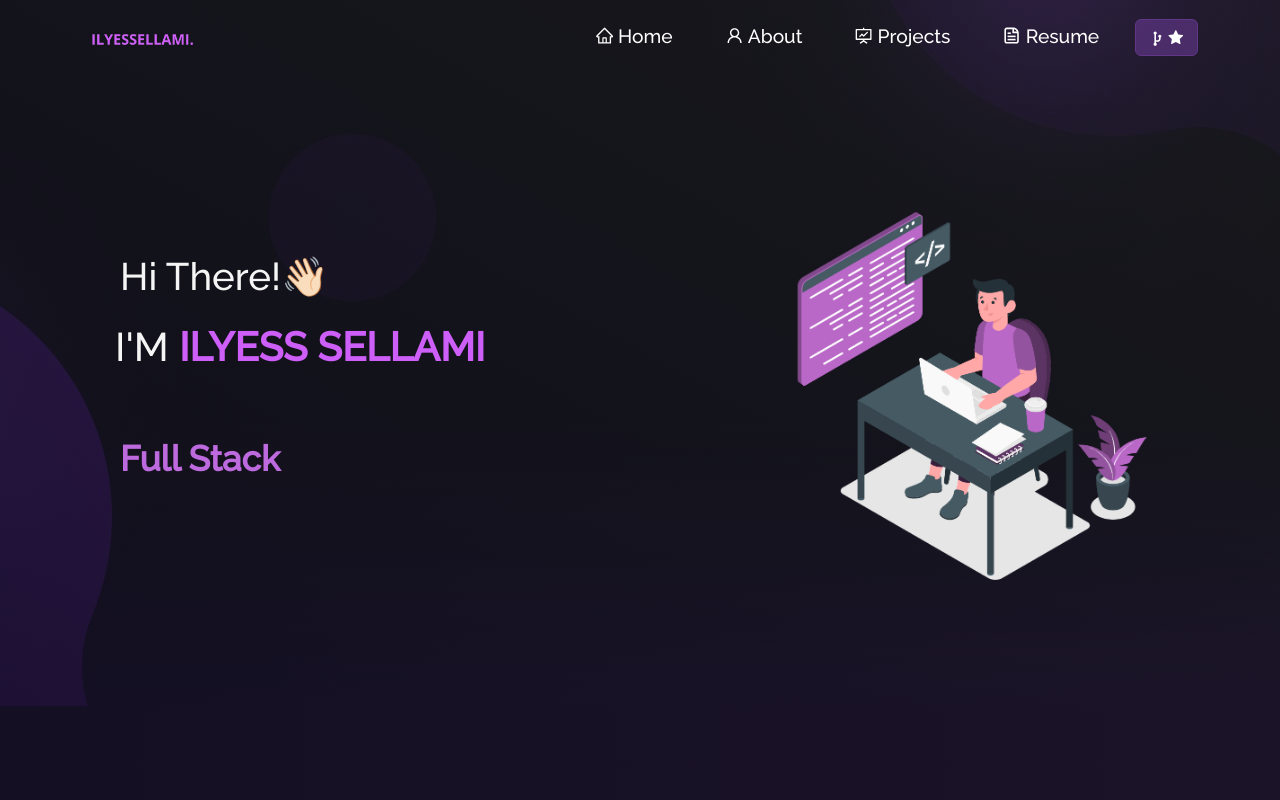
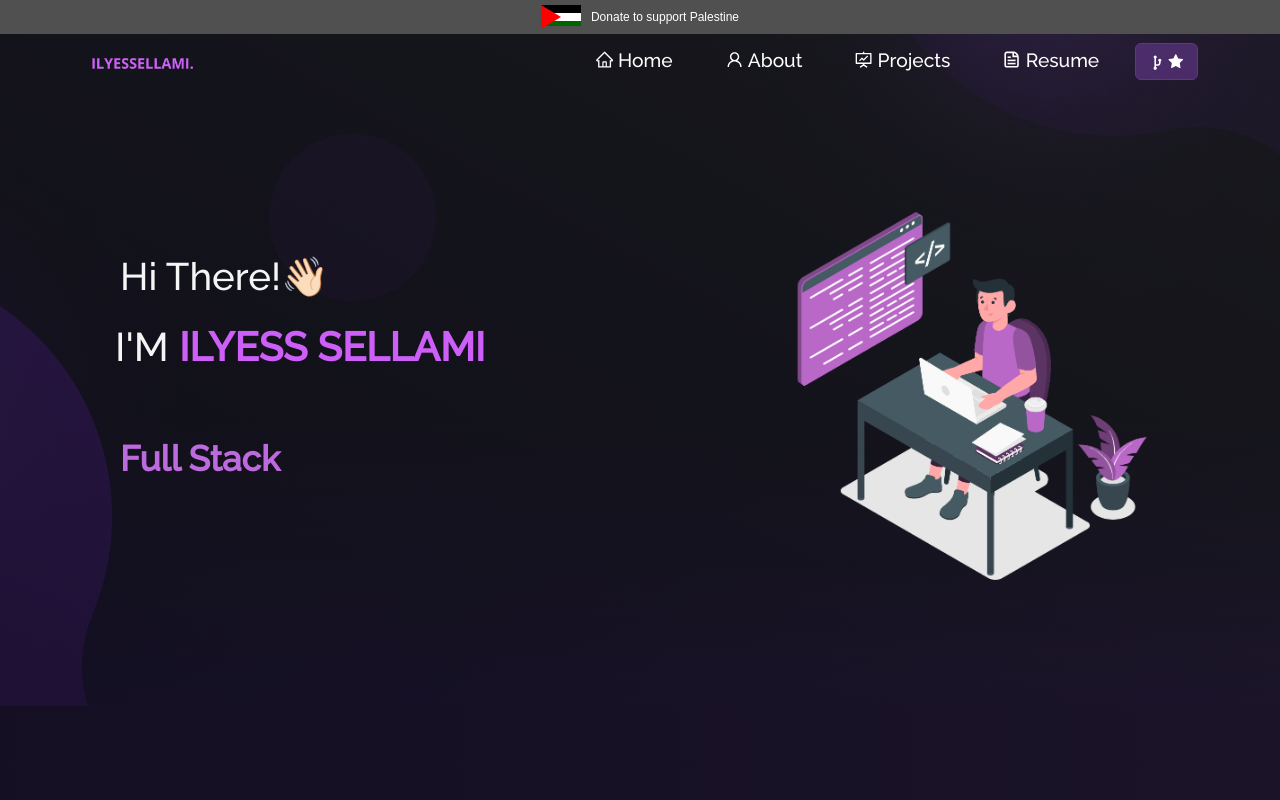
Before and after one commit to ilyess04/My-portfolio-website, a React (Create React App) app: page / in a window 1280 px wide. Shown: the top 800 px of the page. Built offline with nearby package versions, Linux system fonts and the light colour scheme.

Commit message:
support-palestine

```diff
--- a/src/layouts/index.ts
+++ b/src/layouts/index.ts
@@ -1,3 +1,4 @@
 import Footer from "./footer/Footer";
 import NavBar from "./navbar/Navbar";
-export { Footer, NavBar };
+import SupportPalestine from "./supportPalestine/SupportPalestine";
+export { Footer, NavBar, SupportPalestine };
--- a/src/layouts/navbar/Navbar.tsx
+++ b/src/layouts/navbar/Navbar.tsx
@@ -12,7 +12,7 @@ function NavBar() {
   const navItems = Data.getNavItems();
 
   return (
-    <Navbar expanded={expand} fixed="top" expand="md" className="navbar">
+    <Navbar expanded={expand} fixed="top" expand="md" className="mt-4">
       <Container>
         <Navbar.Brand as={Link} to="/" className="d-flex">
           <img src={logo} className="img-fluid logo" alt="brand" />
--- /dev/null
+++ b/src/layouts/supportPalestine/SupportPalestine.tsx
@@ -0,0 +1,31 @@
+import { Container } from "react-bootstrap";
+
+const SupportPalestine = (): JSX.Element => {
+  return (
+    <div className="container">
+      <a
+        className="support-palestine"
+        href="https://www.islamic-relief.org.uk/giving/appeals/palestine/"
+        target="_blank"
+        rel="nofollow noopener"
+        title="Donate to support Palestine"
+      >
+        <div
+          className="support-palestine__flag"
+          role="img"
+          aria-label="Flag of Palestine"
+        >
+          <div className="background">
+            <div className="top"></div>
+            <div className="middle"></div>
+            <div className="triangle"></div>
+          </div>
+        </div>
+        <div className="support-palestine__label">
+          Donate to support Palestine
+        </div>
+      </a>
+    </div>
+  );
+};
+export default SupportPalestine;
--- a/src/routes/publicRoute/PublicRoute.tsx
+++ b/src/routes/publicRoute/PublicRoute.tsx
@@ -1,6 +1,6 @@
 import { useEffect, useState } from "react";
 import { Outlet } from "react-router-dom";
-import { Footer, NavBar } from "../../layouts";
+import { Footer, NavBar, SupportPalestine } from "../../layouts";
 import { useScrollToTop } from "../../common/hooks";
 
 const PublicRoute = (): JSX.Element => {
@@ -17,6 +17,7 @@ const PublicRoute = (): JSX.Element => {
 
   return (
     <div className="App" id={isLoading ? "no-scroll" : "scroll"}>
+      <SupportPalestine />
       <NavBar />
       <Outlet />
       <Footer />
--- /dev/null
+++ b/src/styles/components/palestine/Palestine.scss
@@ -0,0 +1,75 @@
+body {
+    margin-top: 35px;
+}
+
+.support-palestine,
+.support-palestine:visited {
+    position: absolute;
+    left: 0;
+    top: 0;
+    right: 0;
+    background: rgb(0, 0, 0);
+    display: flex;
+    justify-content: center;
+    padding-top: 5px;
+    padding-bottom: 5px;
+    z-index: 10000;
+    text-decoration: none;
+    font-family: arial;
+}
+
+.support-palestine:hover,
+.support-palestine:active {
+    background: black;
+    display: flex;
+    background: rgb(80, 80, 80);
+    text-decoration: none;
+}
+
+.support-palestine__flag {
+
+    margin-right: 10px;
+}
+
+.support-palestine__label {
+    color: white;
+    font-size: 12px;
+    line-height: 24px;
+}
+
+.background {
+    background: darkgreen;
+
+    height: 21px;
+}
+
+.top {
+    background: black;
+    width: 40px;
+    height: 8px;
+    z-index: 1;
+}
+
+.middle {
+    background: white;
+    width: 100%;
+    height: 8px;
+    z-index: 1;
+}
+
+.triangle {
+    background: auto;
+    border-top: 12px solid transparent;
+    border-bottom: 12px solid transparent;
+    border-left: 20px solid red;
+    z-index: 2;
+    position: relative;
+    top: -16px;
+    left: 0;
+}
+.support-palestine {
+    position: fixed;
+    top: 0;
+    left: 0;
+    right: 0;
+}
--- a/src/styles/main.scss
+++ b/src/styles/main.scss
@@ -9,6 +9,7 @@
 @import './components/projects/Projects.scss';
 @import './components/resume/Resume.scss';
 @import './components/about/About.scss';
+@import './components/palestine/Palestine.scss';
 
 body {
     margin: 0;
```
